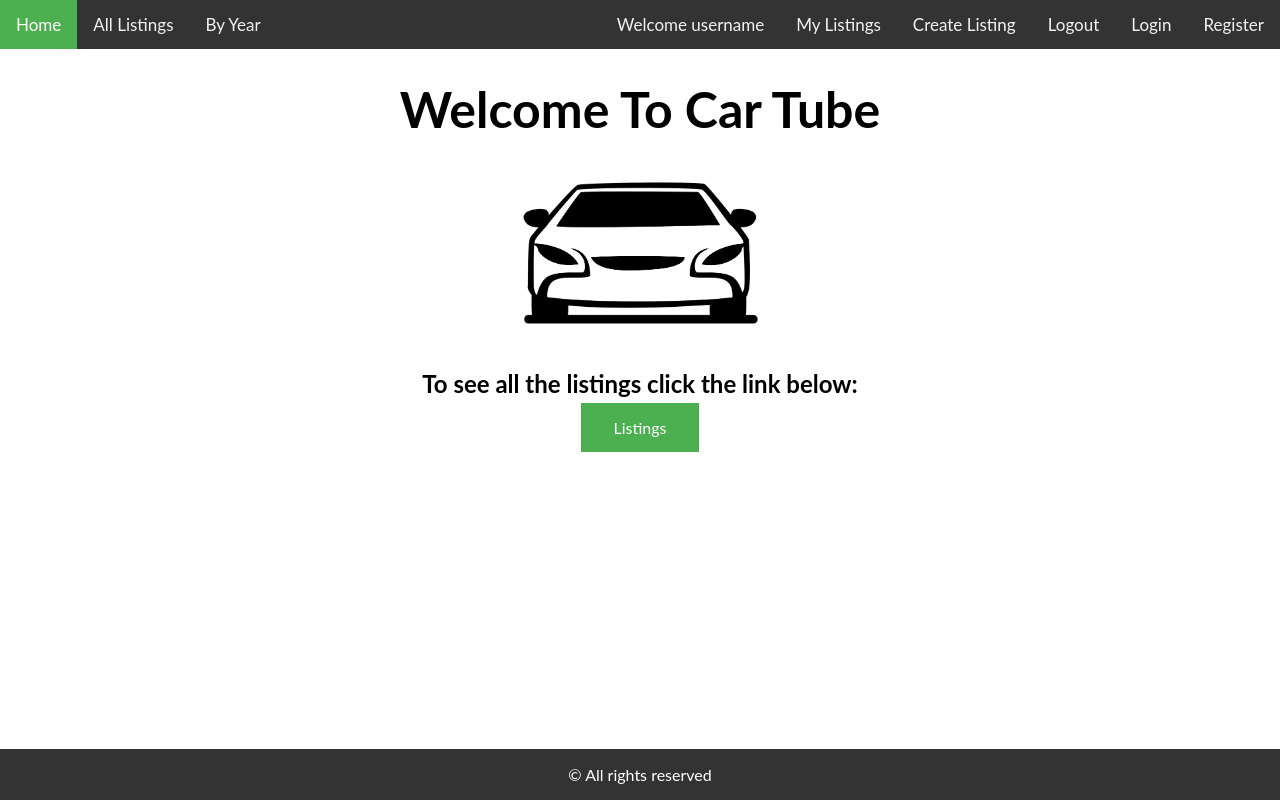
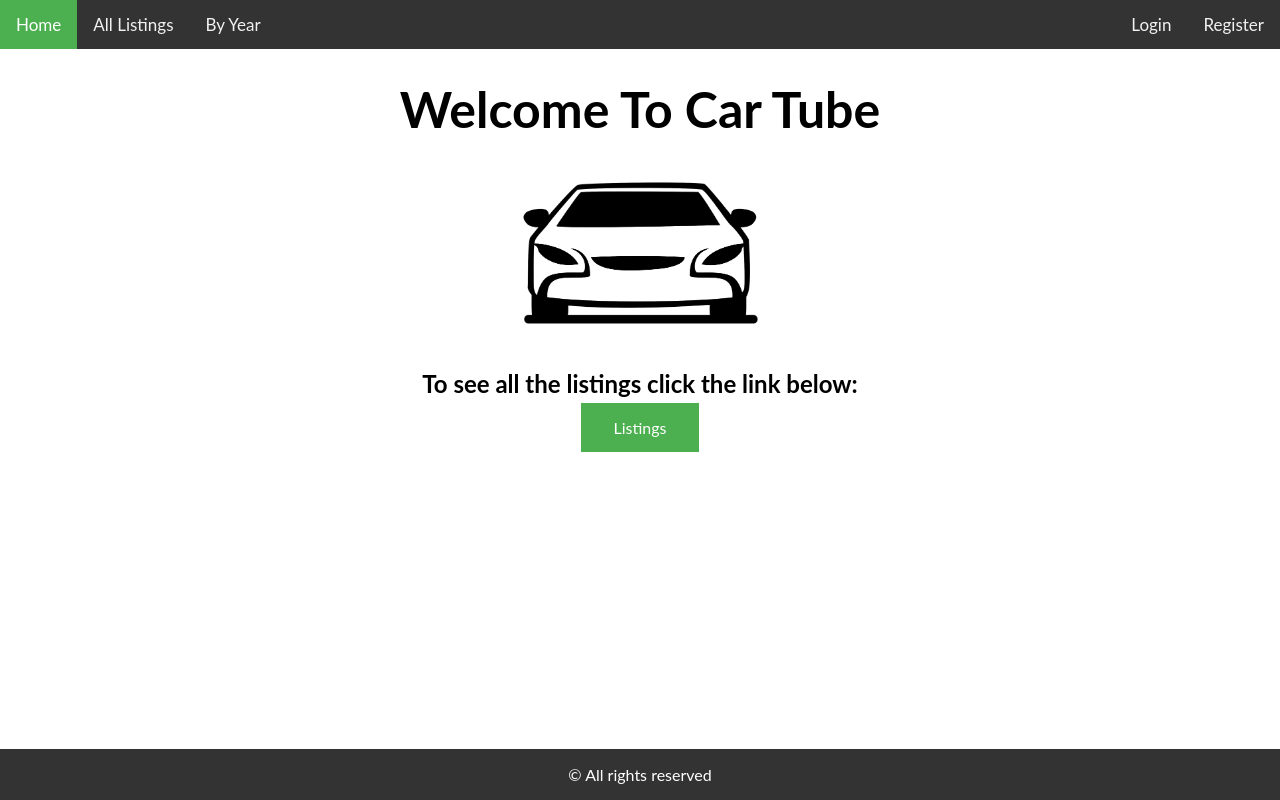
Before and after one commit to erikismyname/softuni-bootcamp-preparation, a React (Create React App) app in the folder 1-front-end-practice/1-react/3-cars-tube/client/: page / in a window 1280 px wide. Built offline with nearby package versions, Linux system fonts and the light colour scheme.

Commit message:
Implemented nav functionality

```diff
--- a/1-front-end-practice/1-react/3-cars-tube/client/src/components/Header/Header.js
+++ b/1-front-end-practice/1-react/3-cars-tube/client/src/components/Header/Header.js
@@ -1,22 +1,10 @@
+import Nav from "./Nav/Nav.js";
+
 const Header = () => {
 
     return (
         <header>
-            <nav>
-                <a className="active" href="#">Home</a>
-                <a href="#">All Listings</a>
-                <a href="#">By Year</a>
-                <div id="guest">
-                    <a href="#">Login</a>
-                    <a href="#">Register</a>
-                </div>
-                <div id="profile">
-                    <a>Welcome username</a>
-                    <a href="#">My Listings</a>
-                    <a href="#">Create Listing</a>
-                    <a href="#">Logout</a>
-                </div>
-            </nav>
+            <Nav />
         </header>
     );
 
--- /dev/null
+++ b/1-front-end-practice/1-react/3-cars-tube/client/src/components/Header/Nav/GuestNav/GuestNav.js
@@ -0,0 +1,14 @@
+import { NavLink } from "react-router-dom";
+
+const GuestNav = () => {
+
+    return (
+        <div id="guest">
+            <NavLink to="/login">Login</NavLink>
+            <NavLink to="/register">Register</NavLink>
+        </div>
+    );
+
+};
+
+export default GuestNav;
--- /dev/null
+++ b/1-front-end-practice/1-react/3-cars-tube/client/src/components/Header/Nav/Nav.js
@@ -0,0 +1,25 @@
+import { NavLink } from "react-router-dom";
+
+import useUser from "../../../hooks/useUser.js";
+
+import GuestNav from "./GuestNav/GuestNav.js";
+import UserNav from "./UserNav/UserNav.js";
+
+const Nav = () => {
+
+    const { user } = useUser();
+
+    return (
+        <nav>
+            <NavLink to="/" exact>Home</NavLink>
+            <NavLink to="/catalog">All Listings</NavLink>
+            <NavLink to="/search">By Year</NavLink>
+
+            {user ? <UserNav /> : <GuestNav />}
+
+        </nav>
+    );
+
+};
+
+export default Nav;
--- /dev/null
+++ b/1-front-end-practice/1-react/3-cars-tube/client/src/components/Header/Nav/UserNav/UserNav.js
@@ -0,0 +1,36 @@
+import { NavLink, useHistory } from "react-router-dom";
+
+import useUser from '../../../../hooks/useUser.js';
+
+import { logoutUser } from '../../../../services/userService.js';
+
+const UserNav = () => {
+
+    const { user, addUser } = useUser();
+
+    const history = useHistory();
+
+    const onLogoutBtnClick = async (ev) => {
+
+        ev.preventDefault();
+
+        await logoutUser(user.accessToken);
+
+        addUser(null);
+
+        history.push('/home');
+
+    };
+
+    return (
+        <div id="profile">
+            <a>Welcome username</a>
+            <NavLink to="/profile">My Listings</NavLink>
+            <NavLink to="/create">Create Listing</NavLink>
+            <NavLink to="/logout" onClick={onLogoutBtnClick}>Logout</NavLink>
+        </div>
+    );
+
+};
+
+export default UserNav;
```
